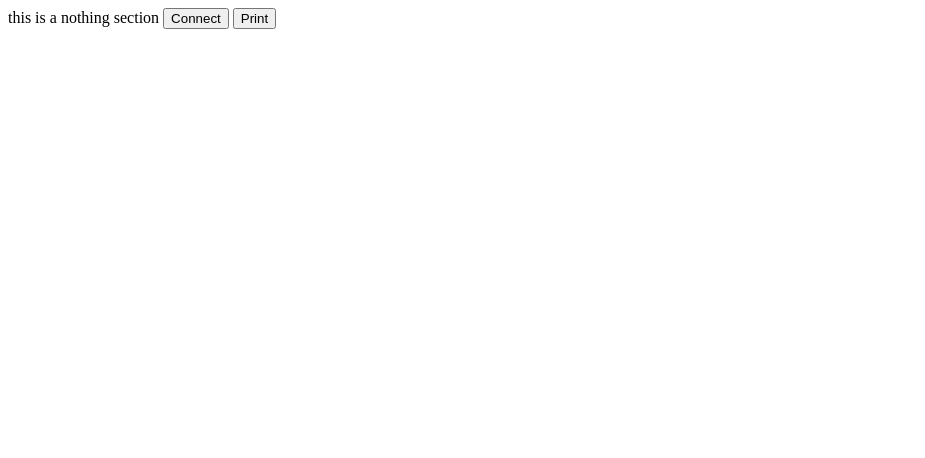
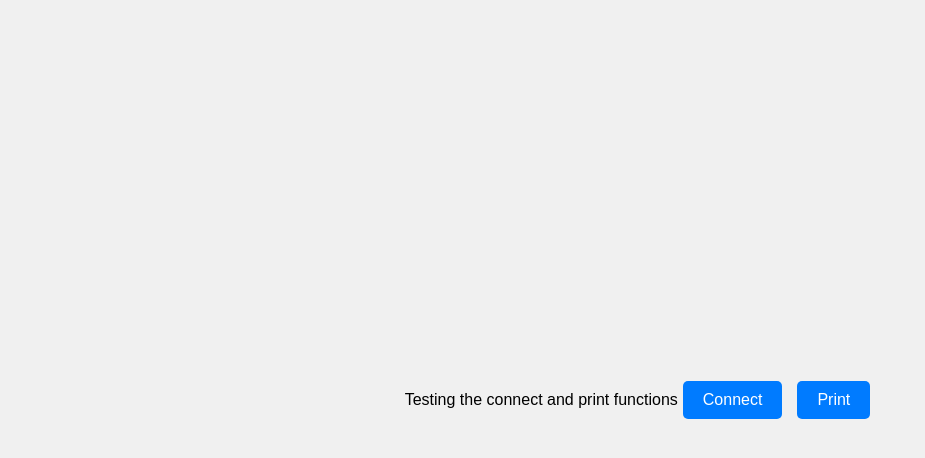
Before and after one commit to climbican/pos-js-html, a website: page index.html in a window 1280 px wide. Shown: the whole page, without its empty margins (0-925 px from the left). Drawn offline with Linux system fonts and the light colour scheme.

```diff
--- a/index.html
+++ b/index.html
@@ -9,6 +9,10 @@
     <script src="js/umd/webusb-receipt-printer.umd.js"></script>
     <script src='js/umd/receipt-printer-encoder.umd.js'></script>
     <script>
+      if (!('usb' in navigator)) {
+        console.log('WebUSB API is not supported!');
+      }
+
       /*
             '----------------------------', '----------'],
             .box(
@@ -25,6 +29,8 @@
 
         also stored in chrome://prefs-internals/
       */
+
+      const printer = {"type":"usb","manufacturerName":"STMicroelectronics","productName":"POS80 Printer USB       ","serialNumber":"Printer","vendorId":1046,"productId":20497,"language":"esc-pos","codepageMapping":"zjiang"}
 
       const receiptPrinter = new WebUSBReceiptPrinter();
       const encoder = new ReceiptPrinterEncoder();
@@ -156,11 +162,15 @@
           console.log(`Connected to ${device.manufacturerName} ${device.productName} (#${device.serialNumber})`);
           model = device.productName;
           printerLanguage = device.language;
+
+          console.log('device info ' + JSON.stringify(device));
           /* Store device for reconnecting */
-          lastUsedDevice = device;
+          localStorage.setItem('lastUsedDevice', JSON.stringify(device));
       });
 
-
+      /**
+       * Get the connected devices.
+       */
       async function getDevices() {
               const devices = await navigator.usb.getDevices();
               devices.forEach((device) => {
@@ -168,6 +178,20 @@
               });
               return devices;
             }
+
+      function checkPreviousConnection() {
+        const lastUsedDevice = localStorage.getItem('lastUsedDevice');
+        if (lastUsedDevice) {
+          console.log('Reconnecting to last used device...');
+          const lastUsedDevice = JSON.parse(localStorage.getItem('lastUsedDevice'));
+
+          receiptPrinter.reconnect(lastUsedDevice);
+        }
+        else {
+          console.log('No previous connection found.');
+          document.getElementById('connectButton').style.display = 'block';
+        }
+      }
 
 
       /**
@@ -192,11 +216,49 @@
             return number.toString().padStart(length, '0');
         }
     </script>
+    <style>
+      body {
+        font-family: Arial, sans-serif;
+        margin: 0;
+        padding: 0;
+        display: flex;
+        justify-content: center;
+        align-items: center;
+        height: 100vh;
+        background-color: #f0f0f0;
+      }
+
+      button {
+        margin:5px;
+        padding: 10px 20px;
+        font-size: 16px;
+        border: none;
+        border-radius: 5px;
+        background-color: #007bff;
+        color: white;
+        cursor: pointer;
+      }
+
+      button:active {
+        background-color: #0056b3;
+      }
+      #connectButton{
+        display:none;
+      }
+    </style>
   </head>
 
-  <body id="app"> this is a nothing section
+  <body id="app">
 
-    <button onclick="handleConnectButtonClick()">Connect</button>
-    <button onclick="printIt()">Print</button>
+    <div>Testing the connect and print functions</div>
+
+    <button onclick="handleConnectButtonClick()" id="connectButton">Connect</button>
+    <button onclick="printIt()" style="margin-left:10px;">Print</button>
+
+    <script>
+      document.addEventListener('DOMContentLoaded', (event) => {
+        checkPreviousConnection();
+      });
+    </script>
   </body>
 </html>
```
Also changed, not shown: README.MD (added).
